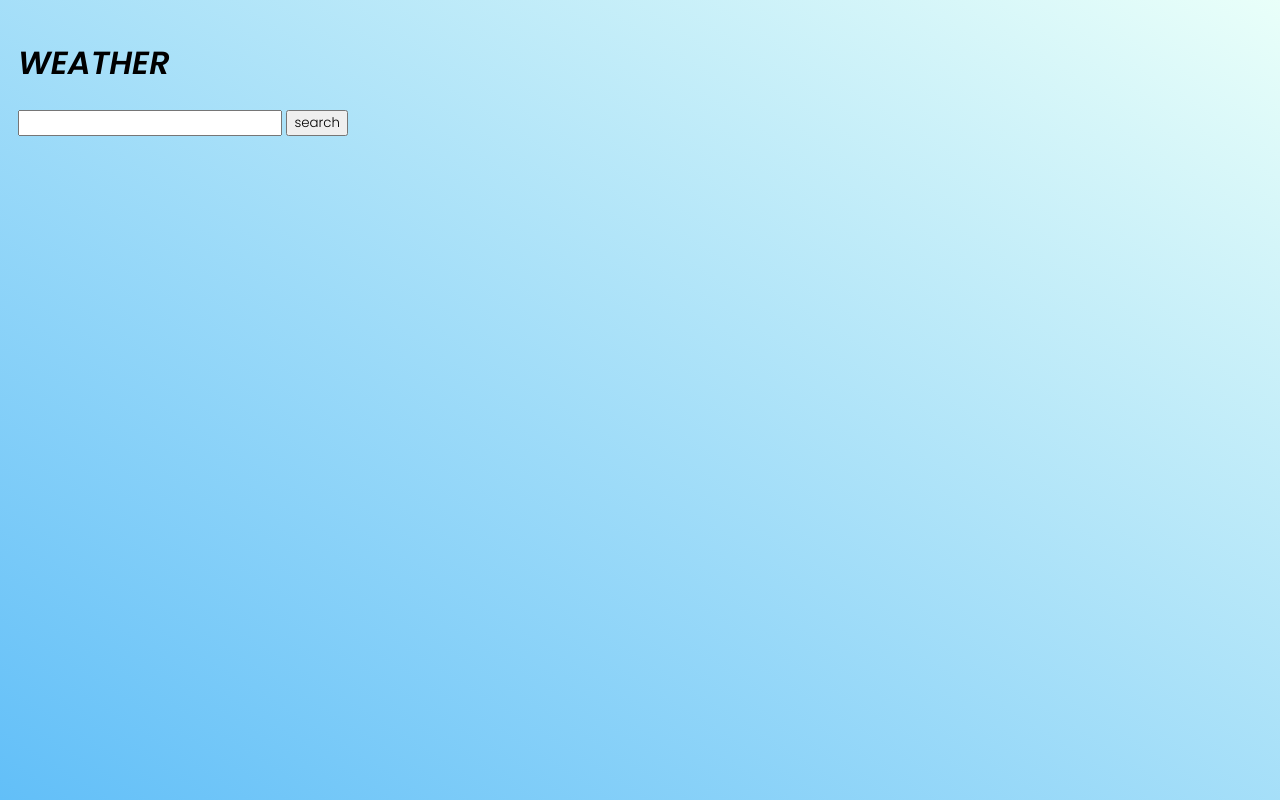
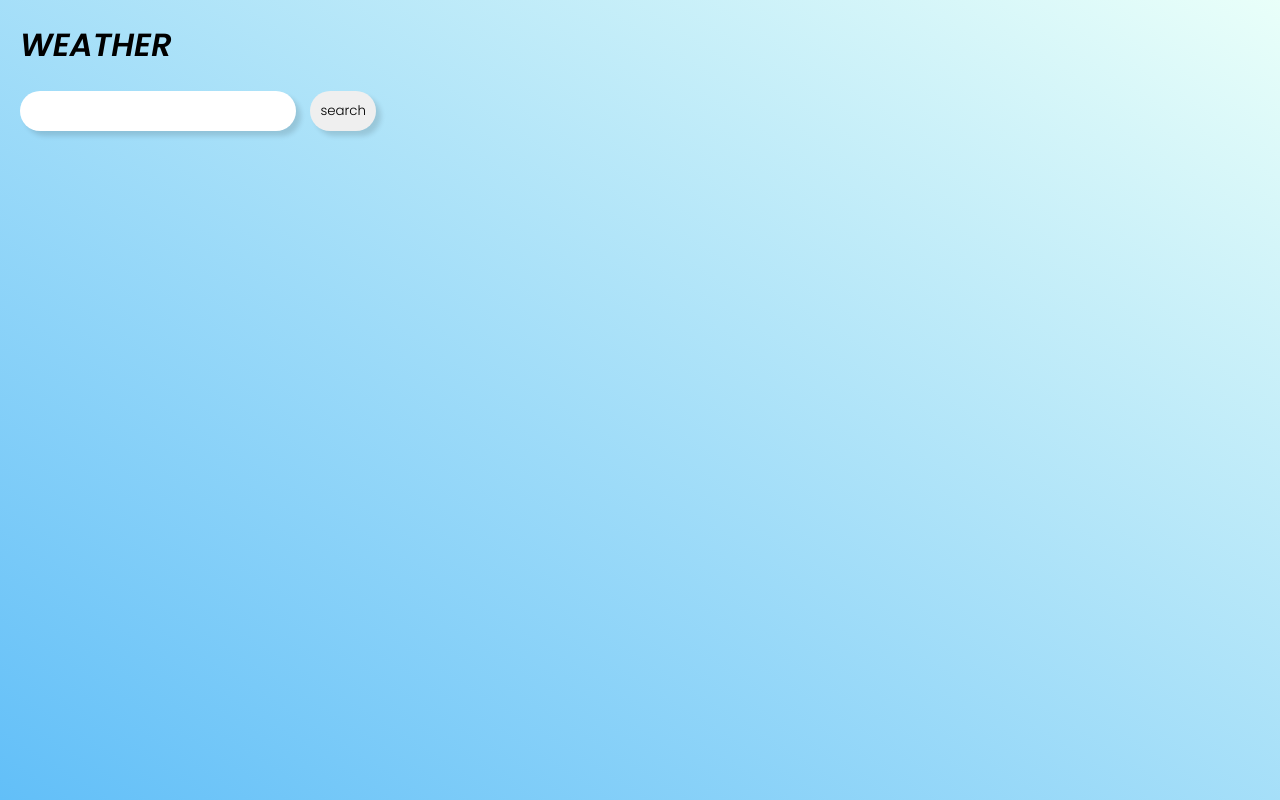
Before and after one commit to alphathunderwave/Weather, a website built with webpack: page dist/index.html in a window 1280 px wide. Built offline with Linux system fonts and the light colour scheme.

Commit message:
margin and search edit

```diff
--- a/src/style.css
+++ b/src/style.css
@@ -5,14 +5,17 @@
 body {
   height: 100%;
   background-attachment: fixed;
+  margin: 0;
 }
 h1 {
   text-transform: uppercase;
   font-weight: 600;
   font-style: italic;
+
 }
 h2 {
   font-weight: 200;
+  margin: 40px;
 }
 .hidden {
   display: none;
@@ -75,6 +78,7 @@ h2 {
 ::-webkit-scrollbar-track {
   background: #f1f1f1;
   border-radius: 20px;
+  margin: 40px;
 }
 
 ::-webkit-scrollbar-thumb {
@@ -85,6 +89,33 @@ h2 {
 ::-webkit-scrollbar-thumb:hover {
   background: #555;
 }
-.content {
+#location {
+  border-radius: 20px;
   padding: 10px;
+  border: 0;
+  box-shadow: 5px 5px 5px rgba(0, 0, 0, .125);
+  background-color: white;
 }
+#submit {
+  border-radius: 20px;
+  padding: 10px;
+  margin-left: 10px;
+  border: 0;
+  box-shadow: 5px 5px 5px rgba(0, 0, 0, .125);
+
+}#submit:hover {
+  box-shadow: 5px 5px 5px rgba(0, 0, 0, .25);
+
+}
+.header {
+  margin: 20px;
+}
+.search {
+  margin: 20px;
+}
+.current {
+  margin: 40px;
+}
+.c {
+  margin: 20px;
+}
```
Also changed, not shown: dist/bundle.js, dist/index.html.
